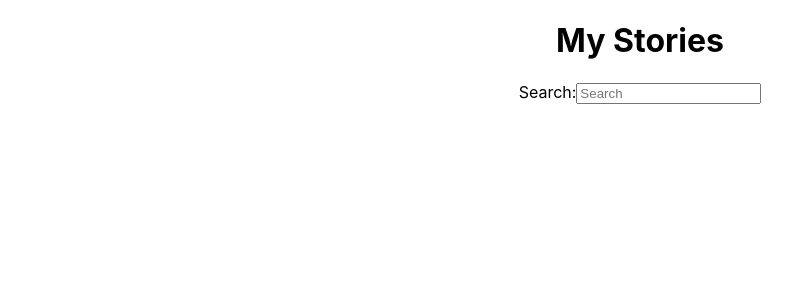
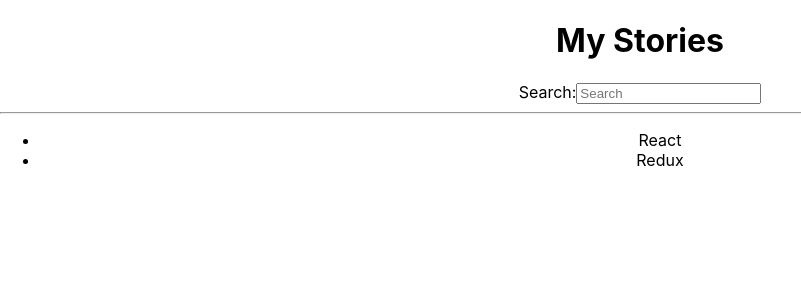
Before and after one commit to dgoceva/UKTC-React-II, a React (Create React App) app in the folder my-app/: page / in a window 1280 px wide. Shown: the top 300 px of the page, without its empty margins (0-801 px from the left). Built offline with nearby package versions, Linux system fonts and the light colour scheme.

Commit message:
key added

```diff
--- a/my-app/src/App.js
+++ b/my-app/src/App.js
@@ -33,6 +33,12 @@ function App() {
 
       <label htmlFor="search">Search:</label>
       <input type="text" id="search" placeholder="Search" />
+      <hr/>
+      <ul>
+        {list.map(function(item){
+          return <li key={item.objectID}>{item.title}</li>;
+        })}
+      </ul>
     </div>
   );
 }
```
